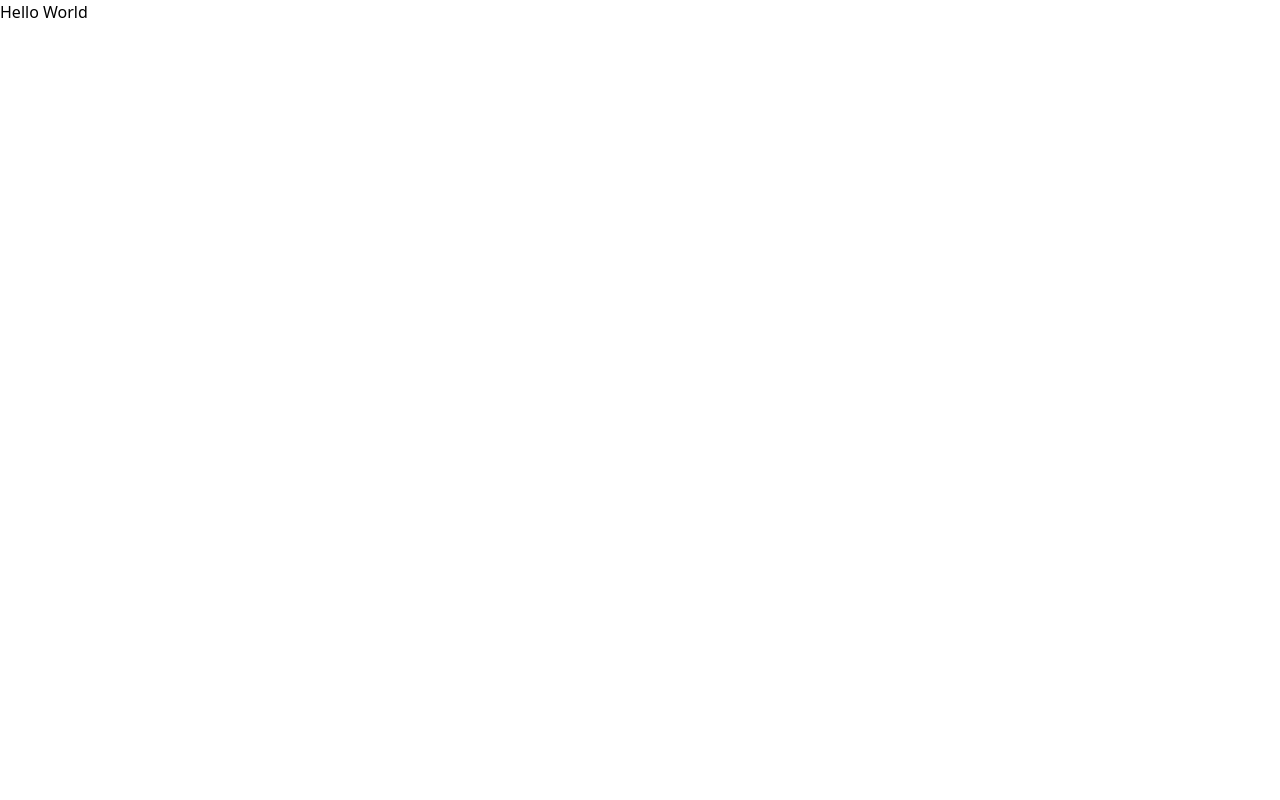
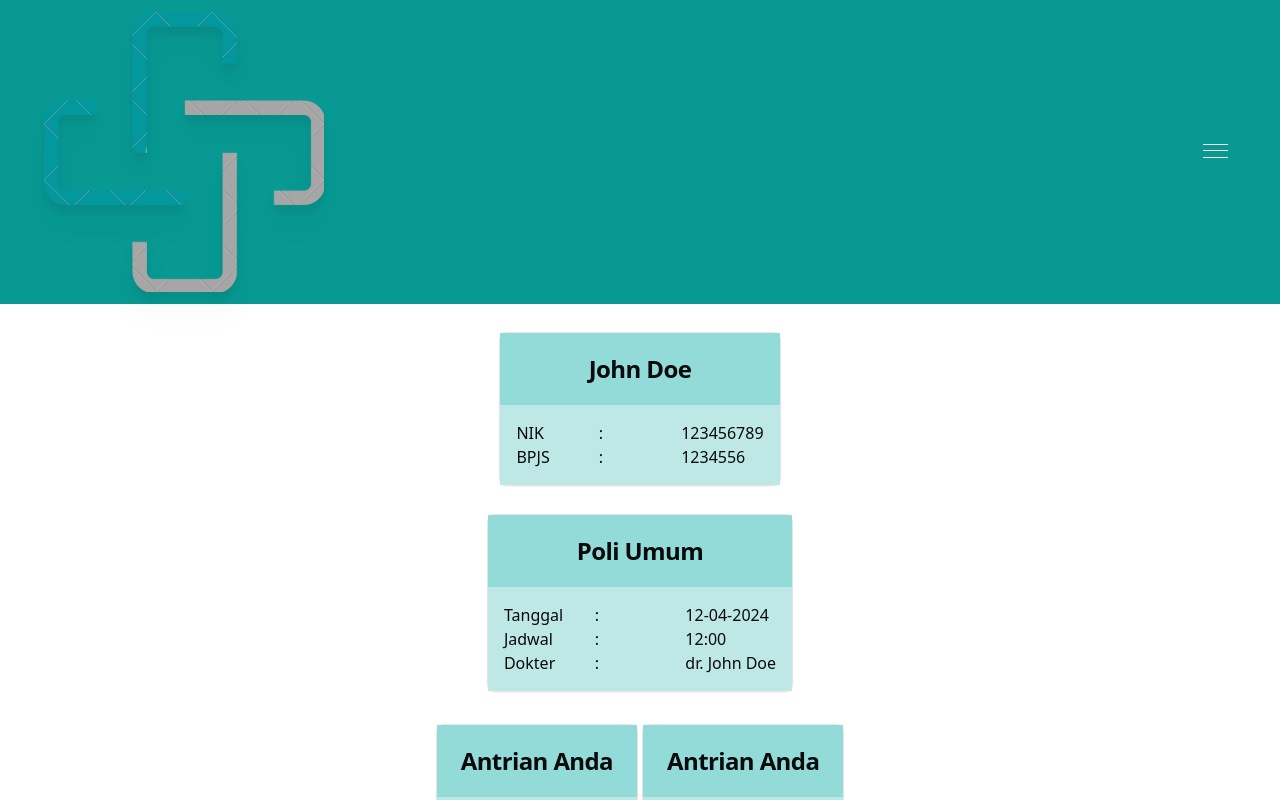
Before and after one commit to Medqueue-Alta/Medqueue-FE, a React (Vite) app: page / in a window 1280 px wide. Built offline with nearby package versions, Linux system fonts and the light colour scheme.

Commit message:
feat: added patient home index

```diff
--- a/src/App.tsx
+++ b/src/App.tsx
@@ -1,9 +1,10 @@
+import PatientHome from "./pages/Patient";
 
 
 function App() {
   return (
     <>
-      <p>Hello World</p>
+      <PatientHome/>
     </>
   );
 }
--- a/src/components/PatientInformationCard.tsx
+++ b/src/components/PatientInformationCard.tsx
@@ -10,7 +10,7 @@ const PatientInformationCard = (props: Props) => {
   const { nama, NIK, BJPS } = props;
 
   return (
-    <Card className=" w-max h-1/2 ">
+    <Card className=" w-max h-max self-center">
       <CardHeader className="flex flex-row justify-center bg-[#92DBD8]">
         <CardTitle>{nama}</CardTitle>
       </CardHeader>
--- /dev/null
+++ b/src/components/QueueCard.tsx
@@ -0,0 +1,22 @@
+import { Card, CardContent, CardHeader, CardTitle } from "@/components/ui/card";
+
+interface Props {
+  antrian: string;
+}
+
+const QueueCard = (props: Props) => {
+  const { antrian } = props;
+
+  return (
+    <Card className=" w-max h-max">
+      <CardHeader className="flex flex-row justify-center bg-[#92DBD8]">
+        <CardTitle>Antrian Anda</CardTitle>
+      </CardHeader>
+      <CardContent className="flex flex-col items-center bg-[#BEE8E6]">
+        <p className="text-8xl">{antrian}</p>
+      </CardContent>
+    </Card>
+  );
+};
+
+export default QueueCard;
--- a/src/components/PatientCardOne.tsx
+++ b/src/components/ReservedScheduleCard.tsx
@@ -11,13 +11,13 @@ const PatientCard = (props: Props) => {
   const { title, tanggal, jadwal, dokter } = props;
 
   return (
-    <Card className=" w-1/2 h-1/2 ">
+    <Card className=" w-max h-max ">
       <CardHeader className="flex flex-row justify-center bg-[#92DBD8]">
         <CardTitle>{title}</CardTitle>
       </CardHeader>
       <CardContent className="p-4 bg-[#BEE8E6]">
         <div className="grid grid-cols-3">
-          <p>Jam</p>
+          <p>Tanggal</p>
           <p>:</p>
           <p className="">{tanggal}</p>
         </div>
--- a/src/pages/Patient/index.tsx
+++ b/src/pages/Patient/index.tsx
@@ -1,16 +1,33 @@
-import PatientInformationCard from '@/components/PatientInformationCard'
-import PatientLayout from '@/components/PatientLayout'
-
+import PatientCard from "@/components/ReservedScheduleCard";
+import QueueCard from "@/components/QueueCard";
+import PatientInformationCard from "@/components/PatientInformationCard";
+import PatientLayout from "@/components/PatientLayout";
 
 const PatientHome = () => {
   return (
     <PatientLayout>
-        <div>
-        <PatientInformationCard nama='John Doe' NIK='123456789' BJPS='1234556'/>
+      <div className="grid grid-rows-3 justify-center justify-items-center h-full">
+        <PatientInformationCard
+          nama="John Doe"
+          NIK="123456789"
+          BJPS="1234556"
+        />
+        <PatientCard
+          title="Poli Umum"
+          jadwal="12:00"
+          tanggal="12-04-2024"
+          dokter="dr. John Doe"
+        />
+        <div className="">
+          <div className="flex flex-row gap-1">
+            <QueueCard antrian="12" />
+            <QueueCard antrian="15" />
+          </div>
+          <p className="text-xs">*Antrian yang terlewat akan dimasukkan ke dalam waiting list</p>
+        </div>
+      </div>
+    </PatientLayout>
+  );
+};
 
-        </div>
-    </PatientLayout>
-  )
-}
-
-export default PatientHome
+export default PatientHome;
```
Also changed, not shown: src/components/ReservationCard.tsx (renamed from src/components/PatientCardTwo.tsx).
